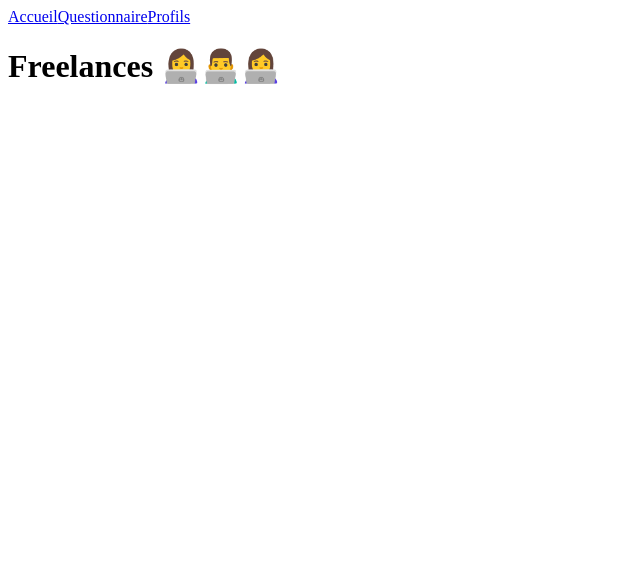
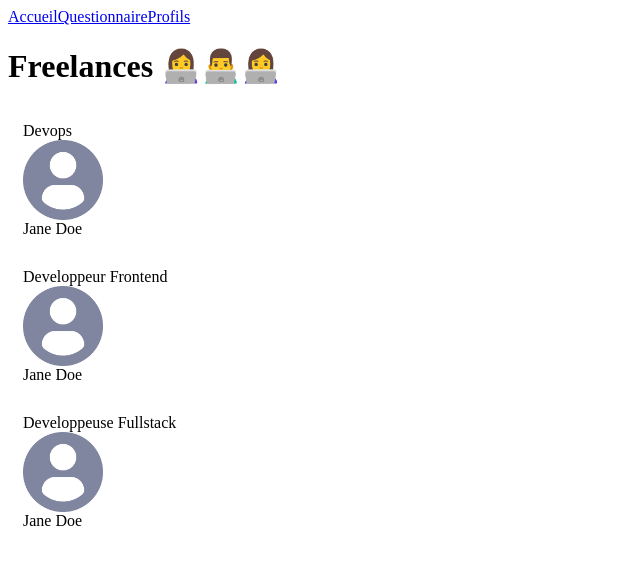
Before and after one commit to 413kouzo/shyny-agency, a React (Create React App) app: page /freelances in a window 1280 px wide. Shown: the top 564 px of the page, without its empty margins (0-640 px from the left). Built offline with nearby package versions, Linux system fonts and the light colour scheme.

Commit message:
ajout de Card et exercice sur propTypes

```diff
--- a/package.json
+++ b/package.json
@@ -9,6 +9,7 @@
     "prop-types": "^15.8.1",
     "react": "^18.2.0",
     "react-dom": "^18.2.0",
+    "react-router-dom": "^6.10.0",
     "react-scripts": "5.0.1",
     "web-vitals": "^2.1.4"
   },
--- /dev/null
+++ b/src/components/Card/index.jsx
@@ -0,0 +1,25 @@
+import { PropTypes } from 'prop-types'
+import DefaultPicture from '../../assets/profile.png'
+
+function Card({ label, title, picture }) {
+  return (
+    <div style={{ display: 'flex', flexDirection: 'column', padding: 15 }}>
+      <span>{label}</span>
+      <img src={picture} alt="freelance" height={80} width={80} />
+      <span>{title}</span>
+    </div>
+  )
+}
+Card.propTypes = {
+  label: PropTypes.string.isRequired,
+  title: PropTypes.string.isRequired,
+  picture: PropTypes.string.isRequired,
+}
+
+Card.defaultProps = {
+  label: '',
+  title: '',
+  picture: DefaultPicture,
+}
+
+export default Card
--- a/src/pages/Freelances/index.jsx
+++ b/src/pages/Freelances/index.jsx
@@ -1,7 +1,35 @@
+import Card from '../../components/Card'
+import DefaultPicture from '../../assets/profile.png'
+
+const freelanceProfiles = [
+  {
+    name: 'Jane Doe',
+    jobTitle: 'Devops',
+    picture: DefaultPicture,
+  },
+  {
+    name: 'Jane Doe',
+    jobTitle: 'Developpeur Frontend',
+    picture: DefaultPicture,
+  },
+  {
+    name: 'Jane Doe',
+    jobTitle: 'Developpeuse Fullstack',
+    picture: DefaultPicture,
+  },
+]
 function Freelances() {
   return (
     <div>
       <h1>Freelances 👩‍💻👨‍💻👩‍💻</h1>
+      {freelanceProfiles.map((profile, index) => (
+        <Card
+          key={`${profile.name}-${index}`}
+          label={profile.jobTitle}
+          picture={profile.picture}
+          title={profile.name}
+        />
+      ))}
     </div>
   )
 }
```
Also changed, not shown: src/assets/profile.png (added), 1 other file (tests, documents, lock files or other folders).
